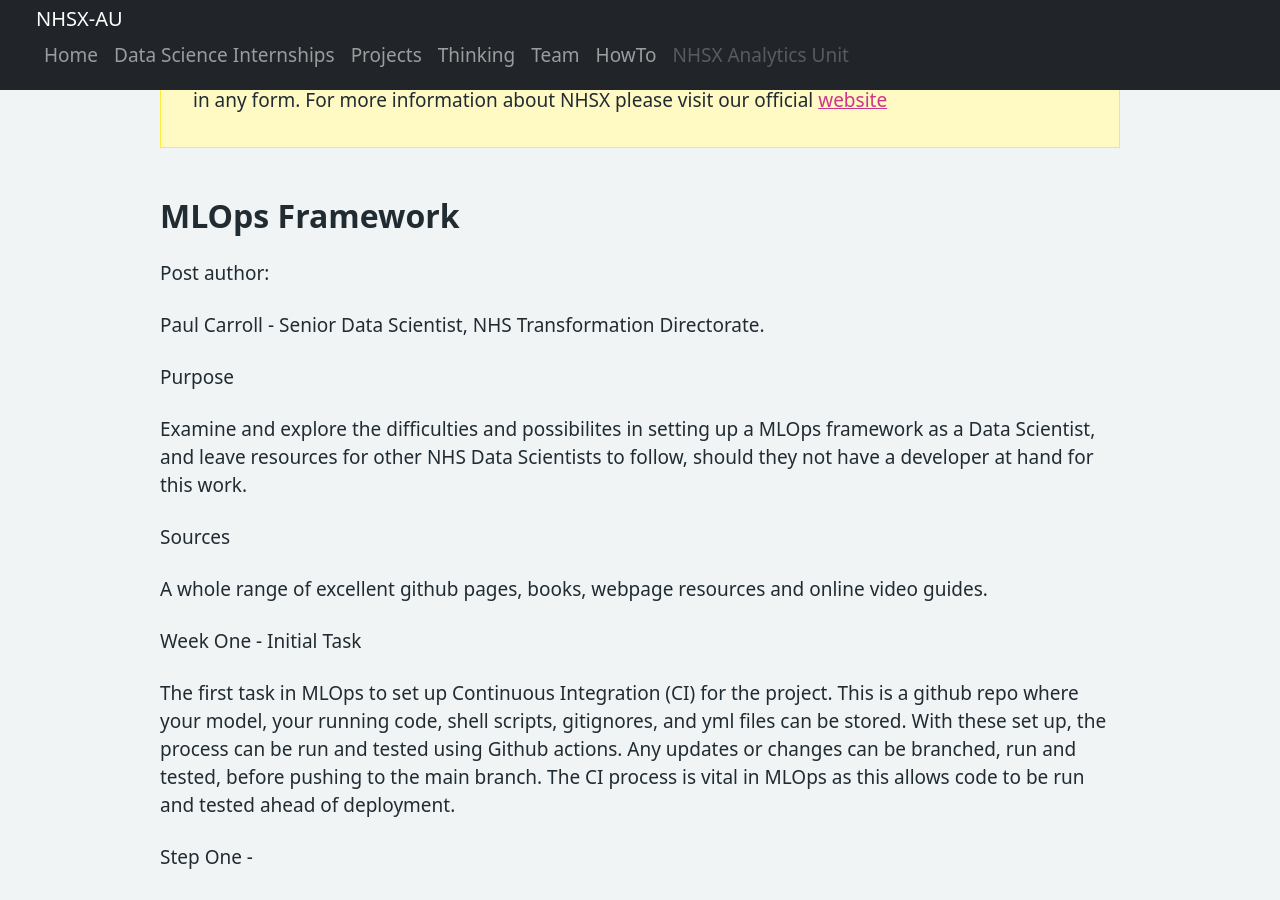
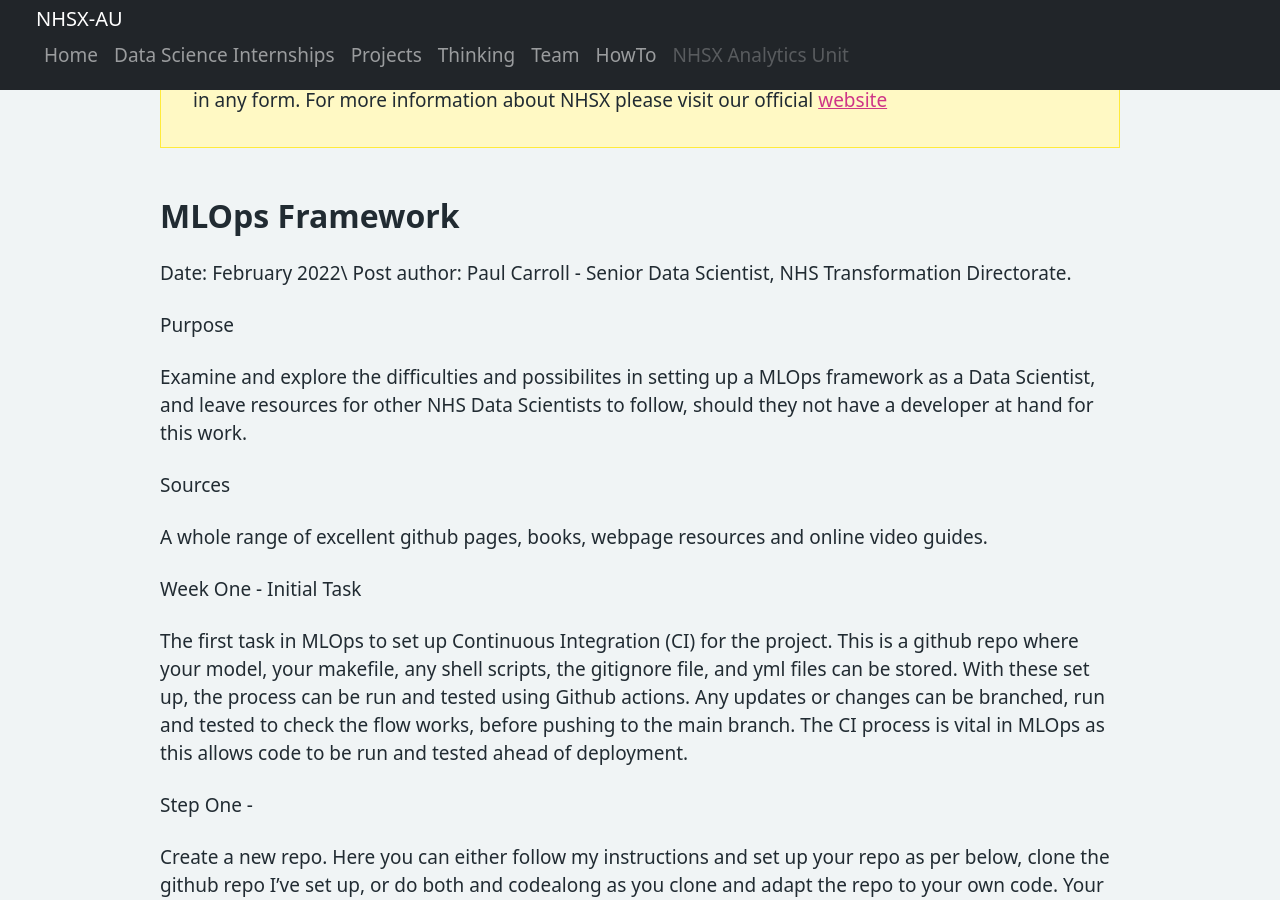
Before and after one commit to nhsx/AnalyticsUnit, a Jekyll site: the page built from MLOps.md, in a window 1280 px wide and 900 px high, scrolled down 246 px. Built offline with Jekyll 4.4.1, drawn with Linux system fonts in a browser that asks for light colours.

Commit message:
Update MLOps.md

```diff
--- a/MLOps.md
+++ b/MLOps.md
@@ -6,9 +6,7 @@ permalink: MLOps.html
 
 <h2> {{page.title}} </h2>
 
-Post author:
-
-Paul Carroll - Senior Data Scientist, NHS Transformation Directorate.
+Date: February 2022\ Post author: Paul Carroll - Senior Data Scientist, NHS Transformation Directorate.
 
 Purpose
 
@@ -23,9 +21,9 @@ A whole range of excellent github pages, books, webpage resources and online vid
 Week One - Initial Task
 
 The first task in MLOps to set up Continuous Integration (CI) for the project.
-This is a github repo where your model, your running code, shell scripts, gitignores, and yml files can be stored.
+This is a github repo where your model, your makefile, any shell scripts, the gitignore file, and yml files can be stored.
 With these set up, the process can be run and tested using Github actions.
-Any updates or changes can be branched, run and tested, before pushing to the main branch.
+Any updates or changes can be branched, run and tested to check the flow works, before pushing to the main branch.
 The CI process is vital in MLOps as this allows code to be run and tested ahead of deployment.
 
 Step One -
```
